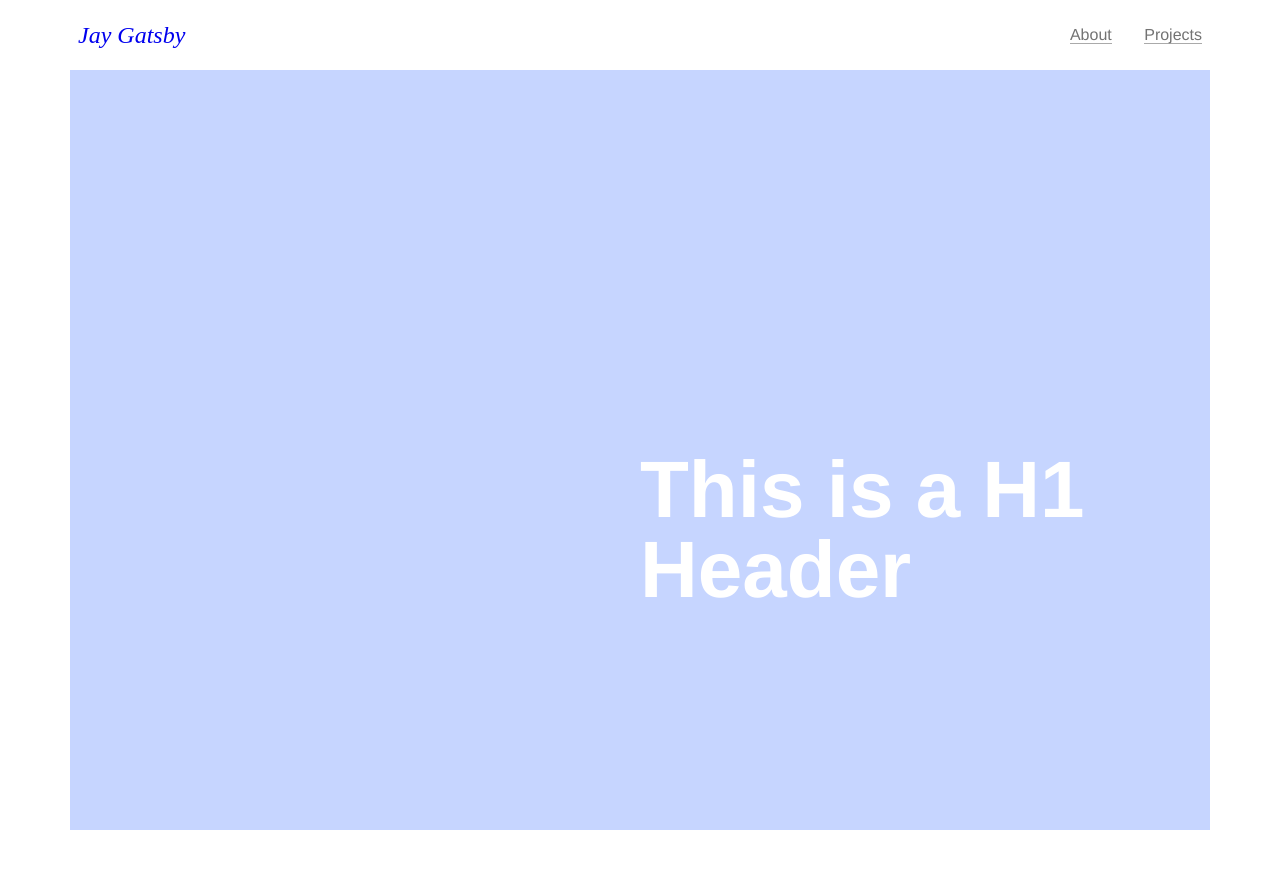
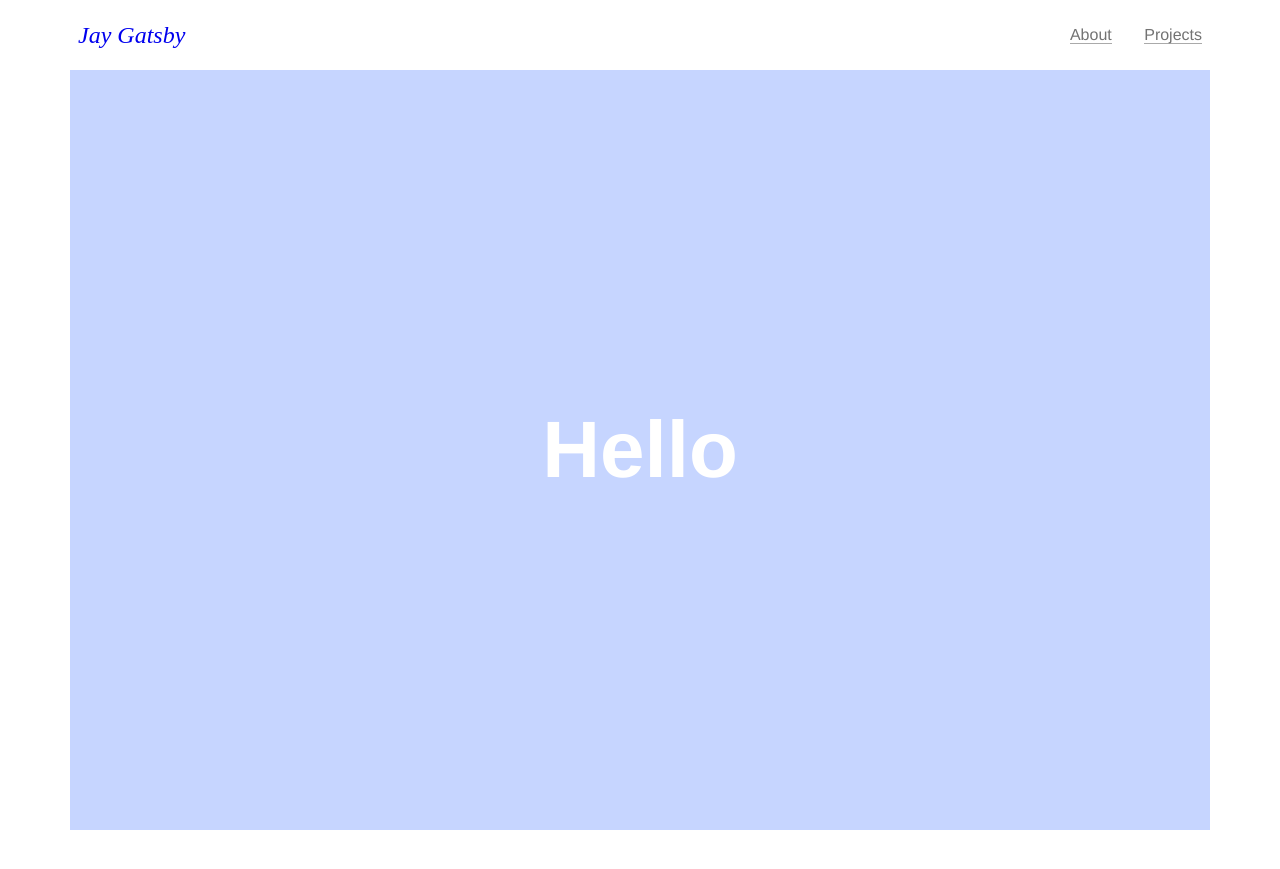
Before and after one commit to jpex/SCENE, a Jekyll site: the page built from index.md, in a window 1280 px wide and 900 px high. Shown: the top 869 px of the window. Built offline with Jekyll 4.4.1, drawn with Linux system fonts in a browser that asks for light colours; some web fonts are replaced; some of the changed text lies outside the part shown.

```diff
--- a/__scss/core.scss
+++ b/__scss/core.scss
@@ -42,16 +42,15 @@ a {
 .work {
   align-items: center;
   animation: slideInFromBelow 0.6s $ease;
-  background: #c6d5ff;
   display: flex;
   height: 100%;
   justify-content: center;
   width: 100%;
 }
 
-.work-1 { color: #FFF; }
-.work-2 { background: #f0e8e5; }
-.work-3 { background: #ff6151; }
+.work-1 .attachment {   background: #c6d5ff; color: #FFF; }
+.work-2 .attachment { background: #f0e8e5; }
+.work-3 .attachment { background: #ff6151; }
 
 @keyframes slideInFromBelow {
   0% {
@@ -75,7 +74,26 @@ a {
 h1 {
   font-weight: 900;
   font-size: 5em;
-  position: fixed;
+  //position: fixed;
+}
+
+.fix {
+  .attachment {
+    position: fixed;
+    padding: $gutter;
+  }
+}
+
+.attachment {
+  width: 100%;
+  height: 100%;
+  z-index: -10;
+  top: 0;
+  display: flex;
+  align-items: center;
+  justify-content: center;
+  .work-2 & { z-index: -9; }
+  .work-3 & { z-index: -8; }
 }
 
 .header {
--- a/_includes/foot.html
+++ b/_includes/foot.html
@@ -1,5 +1,5 @@
   <script type="text/javascript" src="/assets/jquery.js" charset="utf-8"></script>
-  <script type="text/javascript" src="/assets/scrollspy.js"></script>
+  <script type="text/javascript" src="/assets/rellax.min.js"></script>
   <script type="text/javascript" src="/assets/main.js" charset="utf-8"></script>
   </body>
 </html>
--- a/_layouts/home.html
+++ b/_layouts/home.html
@@ -15,16 +15,20 @@
   <div class="hud-bottom"></div>
 
   <div id="works" class="works">
-    <div class="work work-1">
+    <div class="work work-1 fix">
       <div class="attachment">
-        <h1>This is a H1 Header</h1>
+        <h1>Hello</h1>
       </div>
     </div>
-    <div class="work work-2 rellax">
-      <div class="experiment rellax2"></div>
+    <div class="work work-2">
+      <div class="attachment">
+        <h1>Hello 2</h1>
+      </div>
     </div>
     <div class="work work-3">
-      <h1>Another Big Header</h1>
+      <div class="attachment">
+        <h1>Hello 3</h1>
+      </div>
 
     </div>
     {{ content }}
--- a/assets/main.js
+++ b/assets/main.js
@@ -1,23 +1,75 @@
 /*
     Style Helper
 */
-let pageWidth = $(window).width(), gutter;
+let   pageWidth   = $(window).width(), gutter;
 const mqTablet    = 768,
       mqDesktop   = 1280,
       mqLgDesktop = 1700;
 
+const work1  = Math.round($('.work-1').offset().top),
+      work2  = Math.round($('.work-2').offset().top),
+      work3  = Math.round($('.work-3').offset().top);
+
+let work1Pos = work1 + gutter,
+    work2Pos = work2 + gutter,
+    work3Pos = work3 + gutter;
 
 function mq() {
   pageWidth = $(window).width();
   if (pageWidth < mqTablet) { gutter = 40; }
   else if (pageWidth >= mqTablet && pageWidth < mqLgDesktop) { gutter = 70; }
   else { gutter = 120; }
+  work1Pos = work1 + gutter;
+  work2Pos = work2 + gutter;
+  work3Pos = work3 + gutter;
 } mq();
 
-const work1  = Math.round($('.work-1').offset().top),
-      work2  = Math.round($('.work-2').offset().top),
-      work3  = Math.round($('.work-3').offset().top);
 
+//////////
+
+const w1 = $('.work-1'), w1top = w1.position().top;
+const w2 = $('.work-2'), w2top = w2.position().top;
+const w3 = $('.work-3'), w3top = w3.position().top;
+
+console.log(gutter + " " + w1top + " " + w2top + " " + w3top);
+
+$(window).scroll(function(){
+  const st = $(window).scrollTop();
+  if (st >= 0 - gutter) { w1.addClass('fix'); }
+  else { w1.removeClass('fix'); }
+  if (st >= w1top - gutter) { w2.addClass('fix'); }
+  else { w2.removeClass('fix'); }
+  if (st >= w2top - gutter) { w3.addClass('fix'); }
+  else { w3.removeClass('fix'); }
+});
+
+//////////
+// $(window).on("scroll", function() {
+//   const scroll = Math.round($(window).scrollTop());
+//   if (scroll < work1Pos) {
+//     console.log("fire this if statement " + scroll + " " + work2Pos);
+//     $('.work').removeClass('fix');
+//     $('.work-1').addClass('fix');
+//   } else if (scroll < work2Pos) {
+//     console.log("fire this ELSE/if statement");
+//     $('.work').removeClass('fix');
+//     $('.work-2').addClass('fix');
+//   } else {
+//     console.log("fire this ELSE ONLY statement");
+//     $('.work').removeClass('fix');
+//   }
+// });
+
+
+// // var rellax1 = new Rellax('.rellax', {
+// //   speed: 2
+// // });
+// var rellax2 = new Rellax('.rellax2', {
+//   speed: 6
+// });
+// var rellax3 = new Rellax('.rellax3', {
+//   speed: 6
+// });
 
 $('#works > div').on("click", function() {
   let   that   = $(this);
```
Also changed, not shown: assets/parallax.min.js (added), 1 other file.
